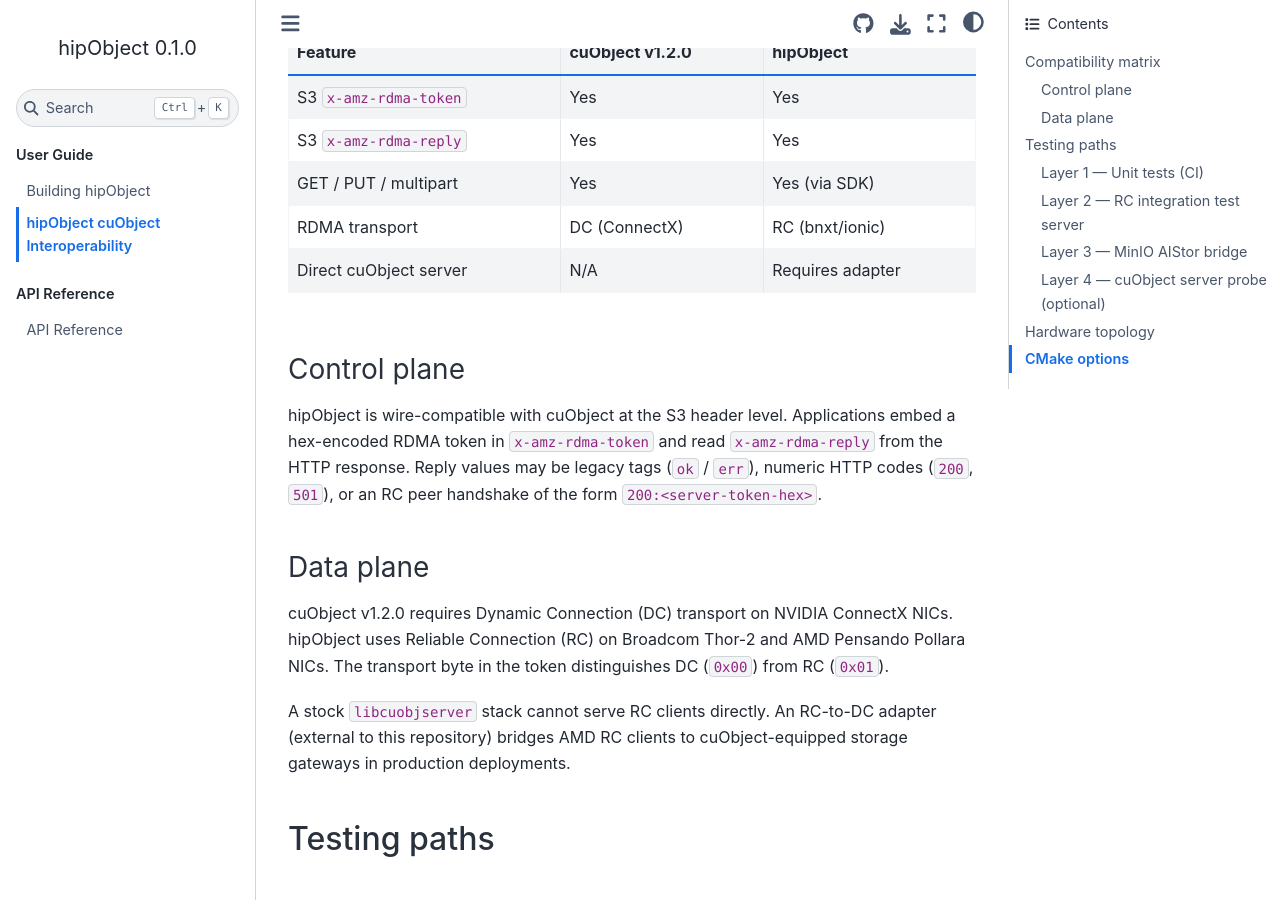
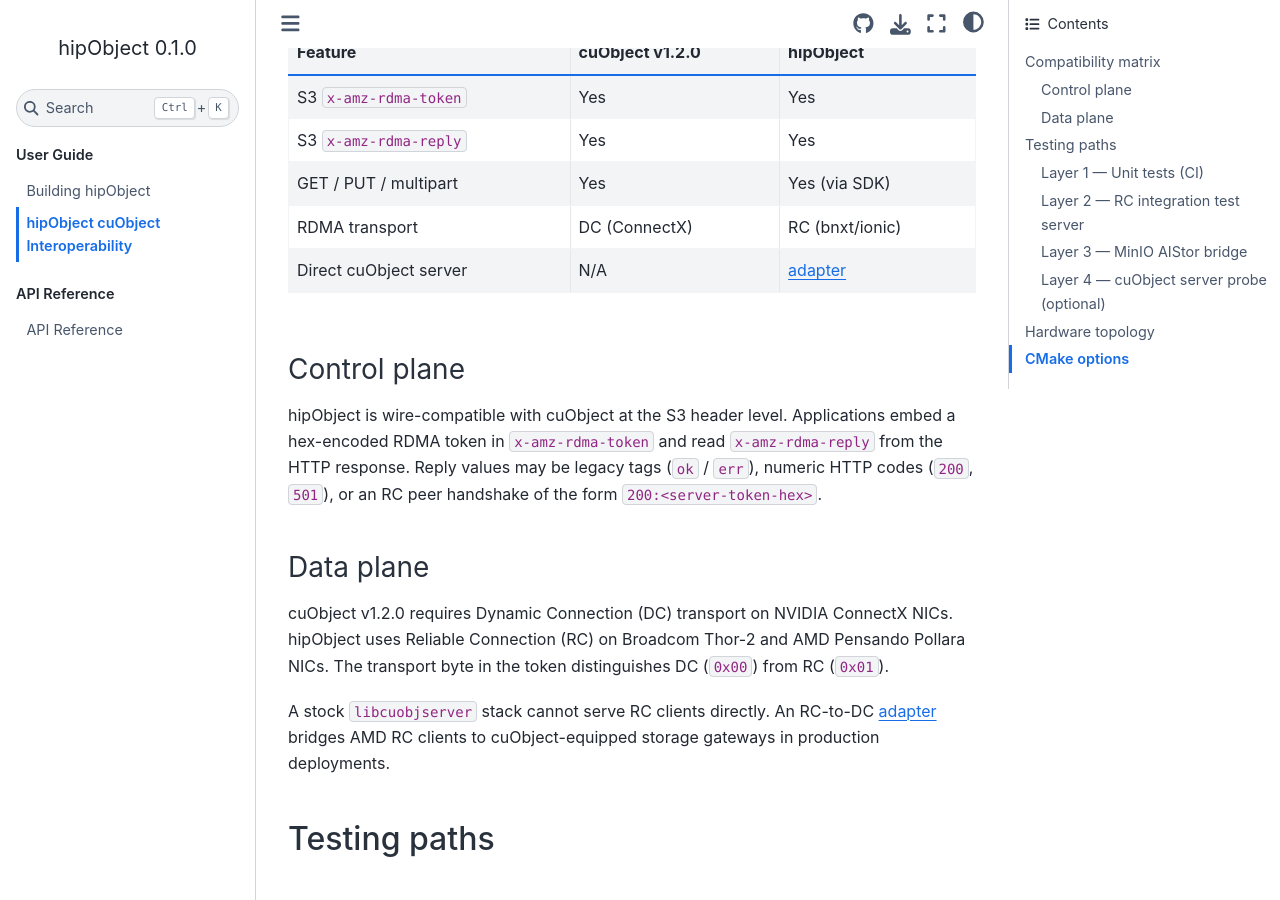
Before and after one commit to ROCm/hipObject, a Sphinx documentation site: the page built from docs/interop.rst, in a window 1280 px wide and 900 px high, scrolled down 301 px. Built offline with Sphinx 7.4.7 and the Sphinx Book theme 1.1.4, drawn with Linux system fonts in a browser that asks for light colours.

Commit message:
doc:  Update docs to link to versitygw software for the RC-to-DC adapter (#36)
* Update docs to link to versitygw software for the RC-to-DC adapter

* Fix malformed RST table in interop docs

Co-authored-by: gaoikawa <168462148+gaoikawa@users.noreply.github.com>

---------

Co-authored-by: copilot-swe-agent[bot] <198982749+Copilot@users.noreply.github.com>

```diff
--- a/docs/interop.rst
+++ b/docs/interop.rst
@@ -20,7 +20,7 @@ Compatibility matrix
 +---------------------------+------------------+------------------+
 | RDMA transport            | DC (ConnectX)    | RC (bnxt/ionic)  |
 +---------------------------+------------------+------------------+
-| Direct cuObject server    | N/A              | Requires adapter |
+| Direct cuObject server    | N/A              | adapter_         |
 +---------------------------+------------------+------------------+
 
 Control plane
@@ -41,8 +41,10 @@ Thor-2 and AMD Pensando Pollara NICs.  The transport byte in the token
 distinguishes DC (``0x00``) from RC (``0x01``).
 
 A stock ``libcuobjserver`` stack cannot serve RC clients directly.  An
-RC-to-DC adapter (external to this repository) bridges AMD RC clients to
+RC-to-DC adapter_ bridges AMD RC clients to
 cuObject-equipped storage gateways in production deployments.
+
+.. _adapter: https://github.com/versity/versitygw/tree/main/cuwrapper
 
 Testing paths
 -------------
```
Also changed, not shown: README.md (+1 -1 lines).
